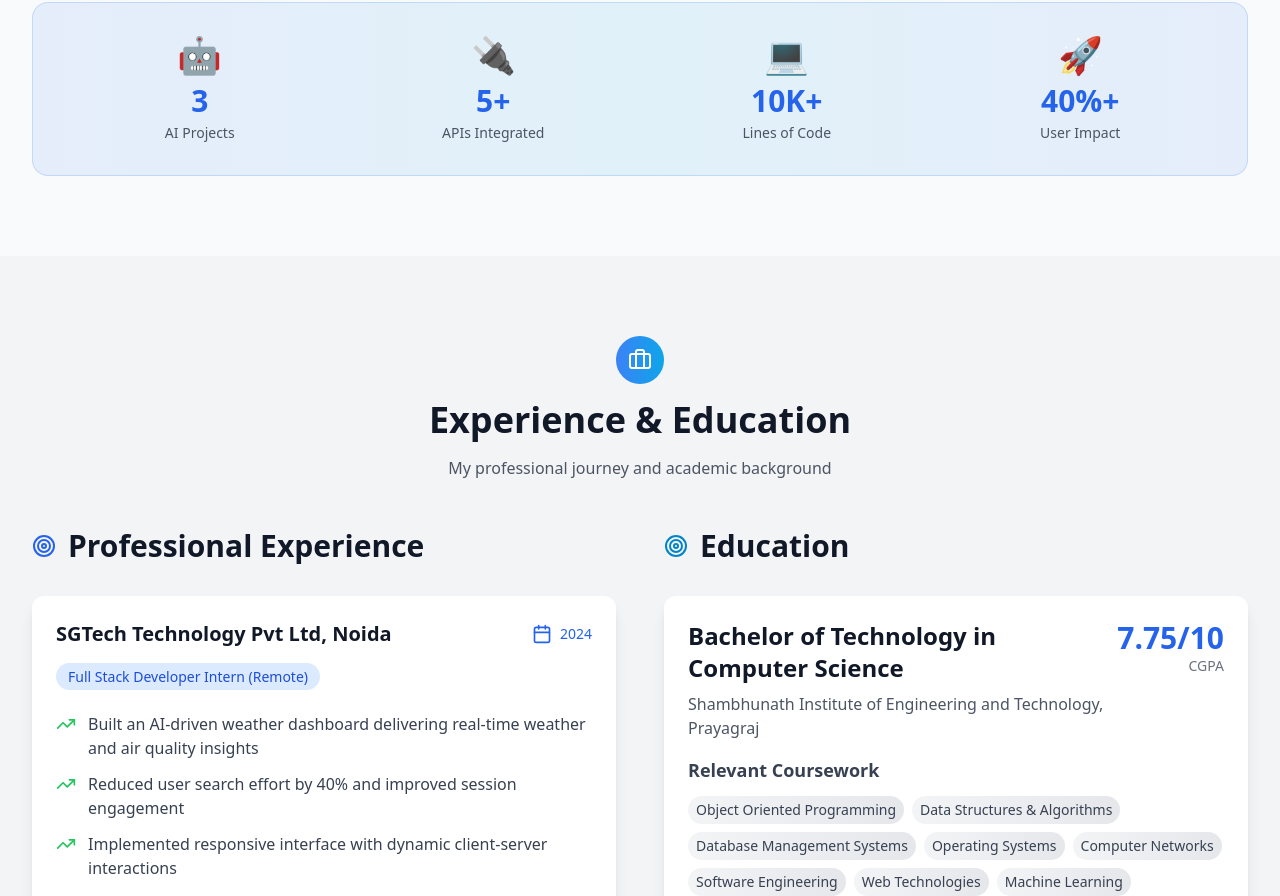
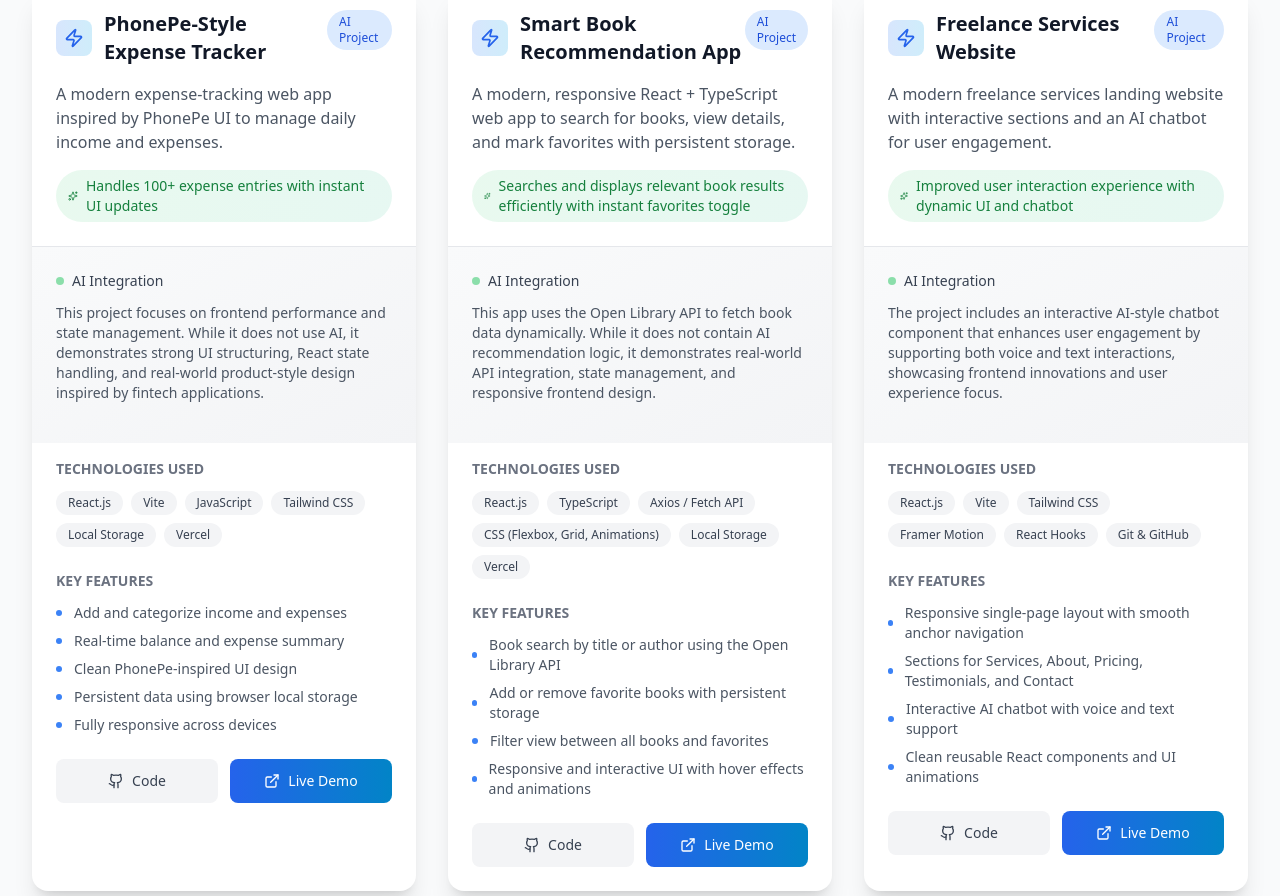
Before and after one commit to amarsin22/NEW_PORTFOLIO1, a React (Vite) app: page / in a window 1280 px wide. Shown: the part 4471-5367 px from the top of the page. Built offline with nearby package versions, Linux system fonts and the light colour scheme; no server answers.

Commit message:
New Changes

```diff
--- a/src/data/portfolioData.ts
+++ b/src/data/portfolioData.ts
@@ -101,7 +101,86 @@
       github: "https://github.com/amarsin22",
       live: "https://ai-weather-mood-dashboard-new.vercel.app/",
       aiExplanation: "Integrates OpenWeatherMap API with custom AI logic to suggest activities based on weather conditions and user mood patterns."
-    }
+    },
+    {
+  id: 4,
+  title: "PhonePe-Style Expense Tracker",
+  description: "A modern expense-tracking web app inspired by PhonePe UI to manage daily income and expenses.",
+  longDescription:
+    "Developed a PhonePe-style expense tracker using React and Vite that allows users to add, categorize, and monitor daily expenses with real-time balance updates and persistent storage.",
+  technologies: [
+    "React.js",
+    "Vite",
+    "JavaScript",
+    "Tailwind CSS",
+    "Local Storage",
+    "Vercel"
+  ],
+  features: [
+    "Add and categorize income and expenses",
+    "Real-time balance and expense summary",
+    "Clean PhonePe-inspired UI design",
+    "Persistent data using browser local storage",
+    "Fully responsive across devices"
+  ],
+  metrics: "Handles 100+ expense entries with instant UI updates",
+  github: "https://github.com/amarsin22/phonepe-expense-tracker",
+  live: "https://phonepe-expense-tracker.vercel.app",
+  aiExplanation:
+    "This project focuses on frontend performance and state management. While it does not use AI, it demonstrates strong UI structuring, React state handling, and real-world product-style design inspired by fintech applications."
+},
+{
+  id: 5,
+  title: "Smart Book Recommendation App",
+  description: "A modern, responsive React + TypeScript web app to search for books, view details, and mark favorites with persistent storage.",
+  longDescription:
+    "Developed a Smart Book Recommendation App using React and TypeScript that lets users search books via the Open Library API, view details, and manage favorites with a smooth, responsive UI and persistent storage using localStorage.",
+  technologies: [
+    "React.js",
+    "TypeScript",
+    "Axios / Fetch API",
+    "CSS (Flexbox, Grid, Animations)",
+    "Local Storage",
+    "Vercel"
+  ],
+  features: [
+    "Book search by title or author using the Open Library API",
+    "Add or remove favorite books with persistent storage",
+    "Filter view between all books and favorites",
+    "Responsive and interactive UI with hover effects and animations"
+  ],
+  metrics: "Searches and displays relevant book results efficiently with instant favorites toggle",
+  github: "https://github.com/amarsin22/Smart-Book-Recommendation-App",
+  live: "https://smart-book-recommendation-app.vercel.app/",
+  aiExplanation:
+    "This app uses the Open Library API to fetch book data dynamically. While it does not contain AI recommendation logic, it demonstrates real-world API integration, state management, and responsive frontend design."
+},
+{
+  id: 6,
+  title: "Freelance Services Website",
+  description: "A modern freelance services landing website with interactive sections and an AI chatbot for user engagement.",
+  longDescription:
+    "Built a responsive freelance services website using React and Vite, showcasing services like resume writing, LinkedIn optimization, interview preparation, and frontend development, along with an interactive AI-style chatbot for enhanced user interaction.",
+  technologies: [
+    "React.js",
+    "Vite",
+    "Tailwind CSS",
+    "Framer Motion",
+    "React Hooks",
+    "Git & GitHub"
+  ],
+  features: [
+    "Responsive single-page layout with smooth anchor navigation",
+    "Sections for Services, About, Pricing, Testimonials, and Contact",
+    "Interactive AI chatbot with voice and text support",
+    "Clean reusable React components and UI animations"
+  ],
+  metrics: "Improved user interaction experience with dynamic UI and chatbot",
+  github: "https://github.com/amarsin22/Freelance-website",
+  live: "https://freelance-website-peach.vercel.app",
+  aiExplanation:
+    "The project includes an interactive AI-style chatbot component that enhances user engagement by supporting both voice and text interactions, showcasing frontend innovations and user experience focus."
+}
   ],
 
   strengths: [
```
